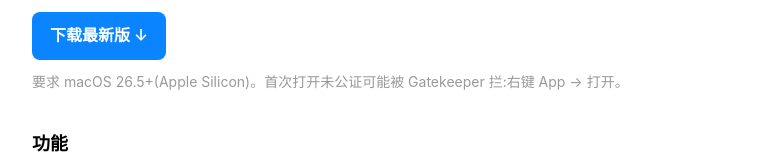
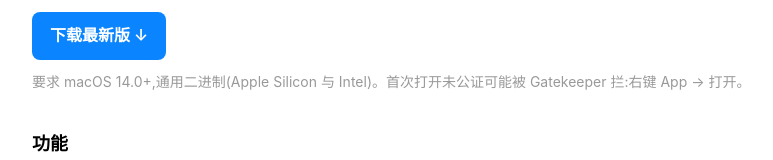
Before and after one commit to davidfuzju/drawer, a plain HTML site: page index.html in a window 1280 px wide. Shown: the part 256-416 px from the top of the page, without its empty margins (248-1021 px from the left). Drawn offline with Linux system fonts and the light colour scheme.

Commit message:
docs: 改要求为 macOS 14.0+ universal(Apple Silicon + Intel)

```diff
--- a/index.html
+++ b/index.html
@@ -25,7 +25,7 @@
   <p>把任意 macOS app 变成从屏幕边缘滑入/滑出的抽屉 —— 一个快捷键,秒呼秒收。高频但不必常驻的 app(AI 助手、聊天、终端),用完即走,不打断手头的事。</p>
 
   <a class="btn" href="https://github.com/davidfuzju/drawer/releases">下载最新版 ↓</a>
-  <p class="muted" style="margin-top:10px">要求 macOS 26.5+(Apple Silicon)。首次打开未公证可能被 Gatekeeper 拦:右键 App → 打开。</p>
+  <p class="muted" style="margin-top:10px">要求 macOS 14.0+,通用二进制(Apple Silicon 与 Intel)。首次打开未公证可能被 Gatekeeper 拦:右键 App → 打开。</p>
 
   <h2>功能</h2>
   <ul>
```
Also changed, not shown: 1 other file.
